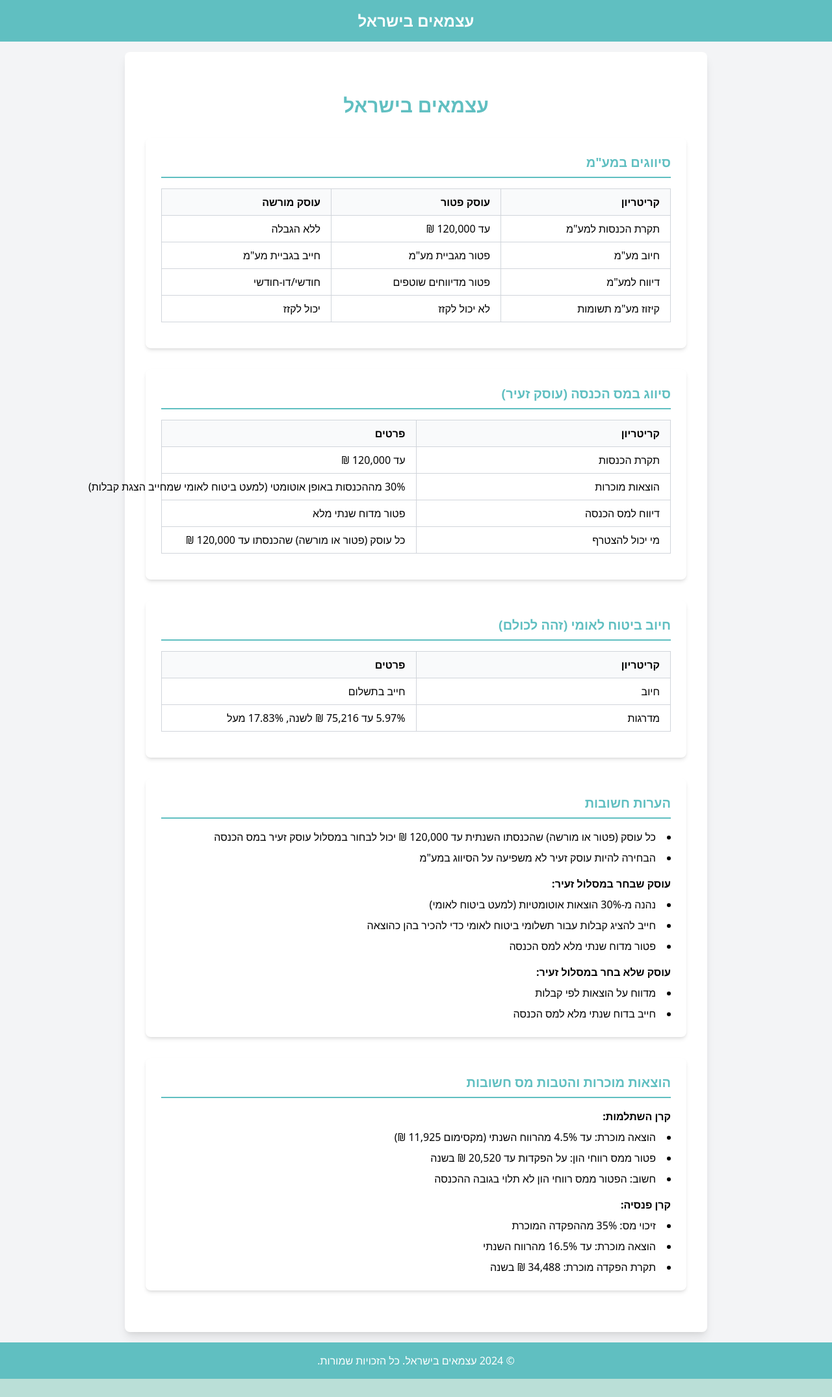
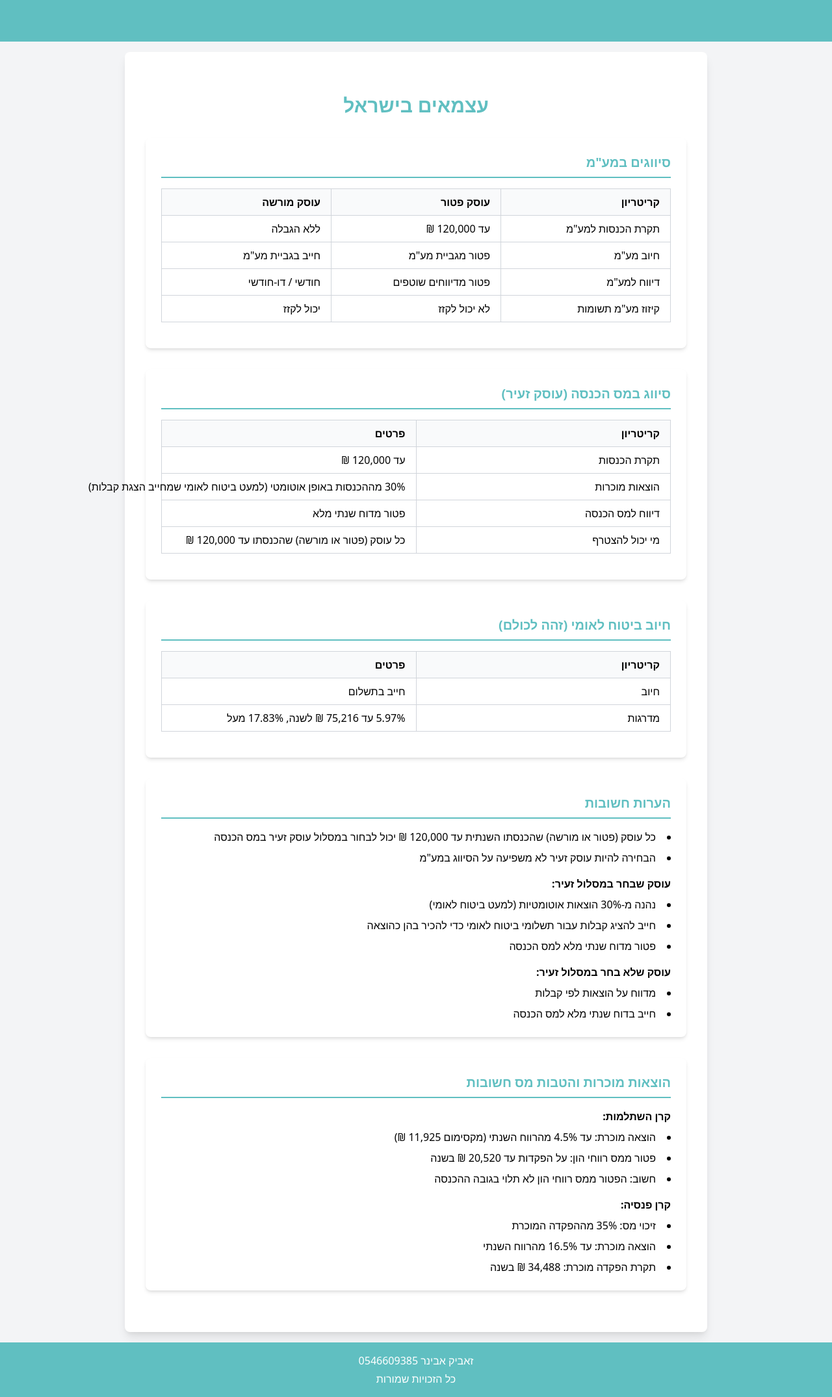
Before and after one commit to Zevik/Atsmai, a Next.js app: page / in a window 1280 px wide. Shown: the whole page at 65% size. Before the commit the page ends 2122 px from the top, so only its background shows below. Built offline with nearby package versions, Linux system fonts and the light colour scheme.

Commit message:
Add space in table text

```diff
--- a/pages/index.js
+++ b/pages/index.js
@@ -2,7 +2,7 @@ export default function Home() {
   return (
     <div className="min-h-screen bg-secondary/20 flex flex-col">
       <header className="bg-primary text-white p-4 text-center">
-        <h1 className="text-2xl font-bold">עצמאים בישראל</h1>
+        <h1 className="text-2xl font-bold">&nbsp;</h1>
       </header>
       <main className="flex-grow p-4">
         <div className="max-w-4xl mx-auto bg-white p-8 rounded-lg shadow-lg">
@@ -31,7 +31,7 @@ export default function Home() {
                 <tr>
                   <td className="border px-4 py-2">דיווח למע"מ</td>
                   <td className="border px-4 py-2">פטור מדיווחים שוטפים</td>
-                  <td className="border px-4 py-2">חודשי/דו-חודשי</td>
+                  <td className="border px-4 py-2">חודשי / דו-חודשי</td>
                 </tr>
                 <tr>
                   <td className="border px-4 py-2">קיזוז מע"מ תשומות</td>
@@ -135,7 +135,8 @@ export default function Home() {
         </div>
       </main>
       <footer className="bg-primary text-white p-4 text-center">
-        <p>© 2024 עצמאים בישראל. כל הזכויות שמורות.</p>
+        <p className="mb-1">זאביק אבינר 0546609385</p>
+        <p>כל הזכויות שמורות</p>
       </footer>
     </div>
   )
```
